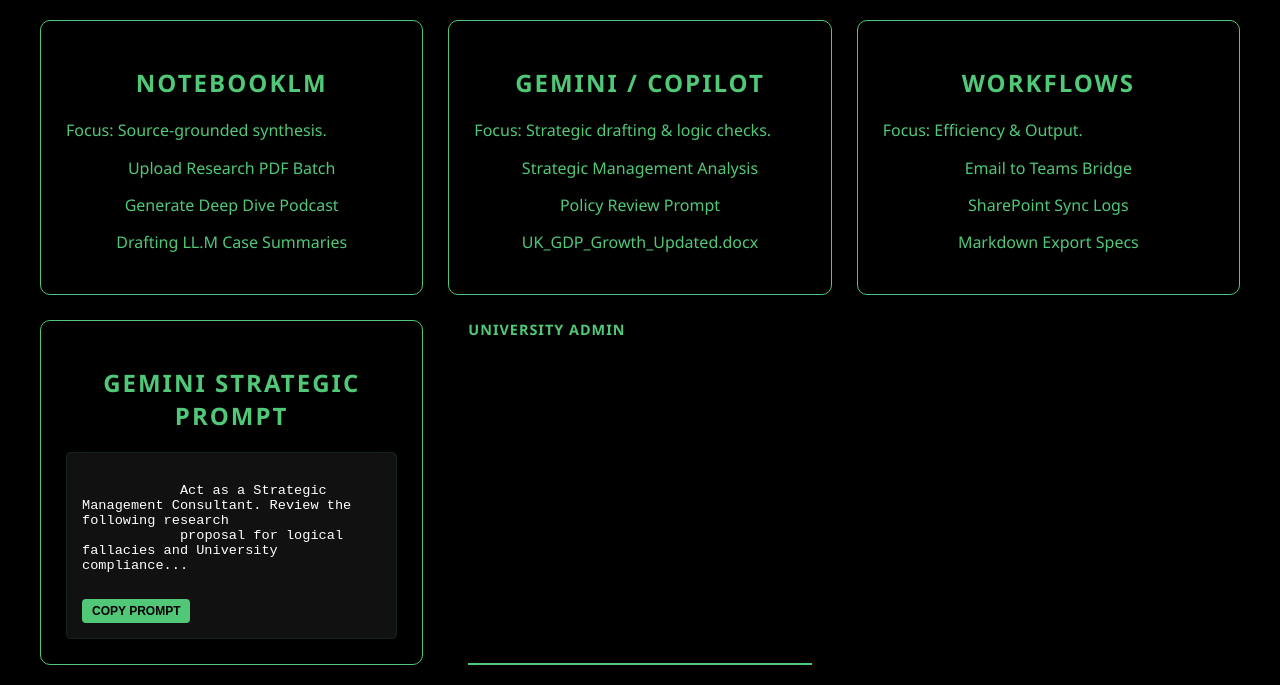
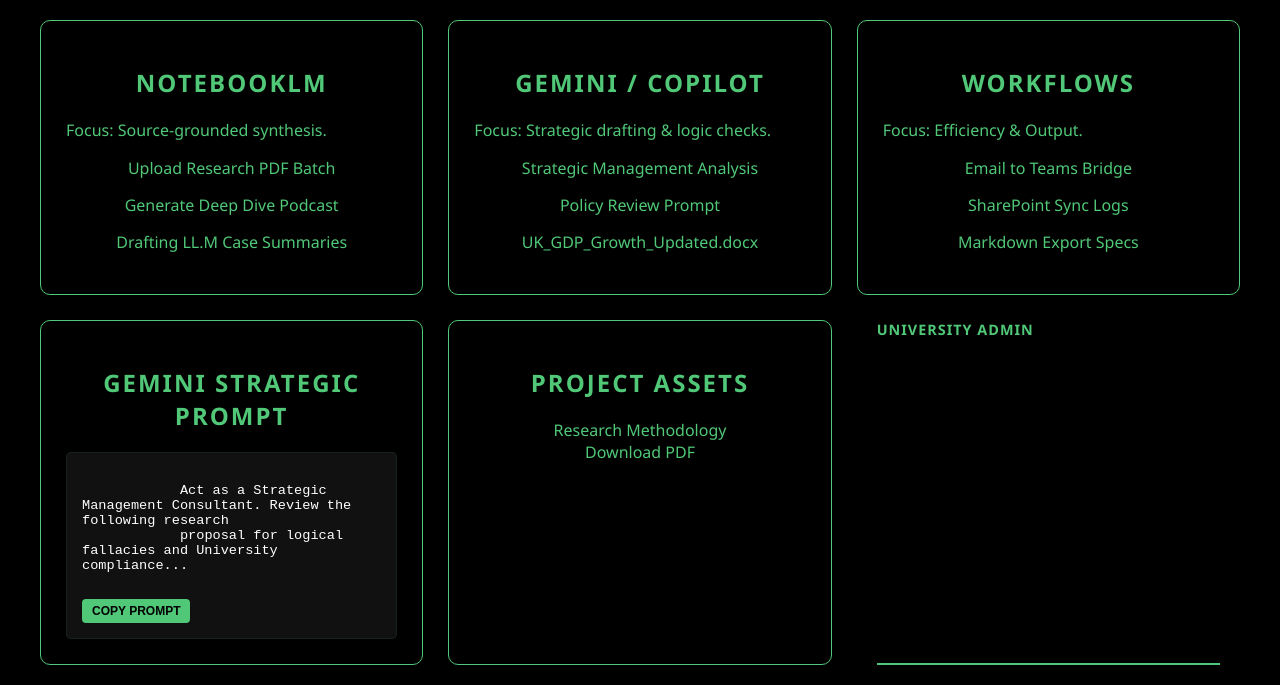
Before and after one commit to irvingGrey/DockingStation.github.io, a plain HTML site: page ai-workflows.html in a window 1280 px wide. Shown: the part 166-851 px from the top of the page. Drawn offline with Linux system fonts and the light colour scheme.

Commit message:
Update ai-workflows.html

```diff
--- a/ai-workflows.html
+++ b/ai-workflows.html
@@ -75,6 +75,15 @@
         <button class="copy-btn" onclick="copyPrompt('strategic-prompt')">Copy Prompt</button>
     </div>
 </div>
+        <div class="card">
+    <h2>Project Assets</h2>
+    <ul>
+        <li>
+            <span>Research Methodology</span><br>
+            <a href="UK_GDP_Growth_Updated.docx" class="download-link" download>Download PDF</a>
+        </li>
+    </ul>
+</div>
 
 <script>
     function copyPrompt(id) {
```
